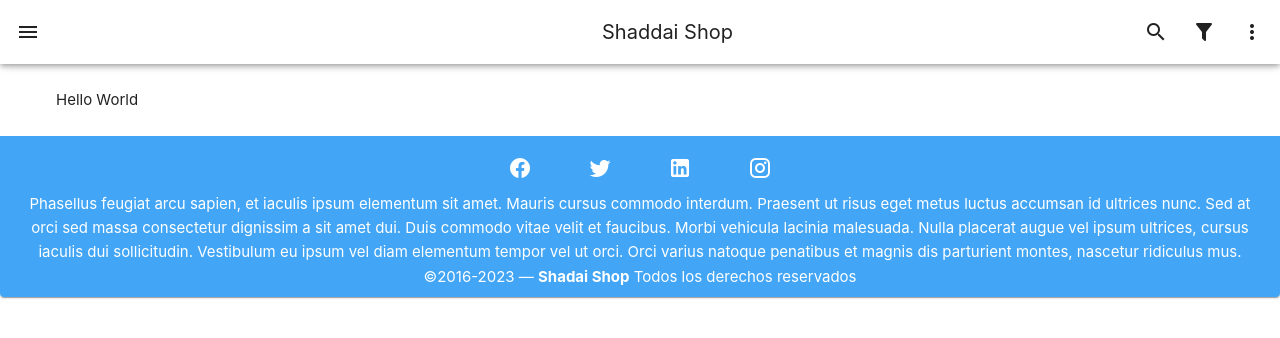
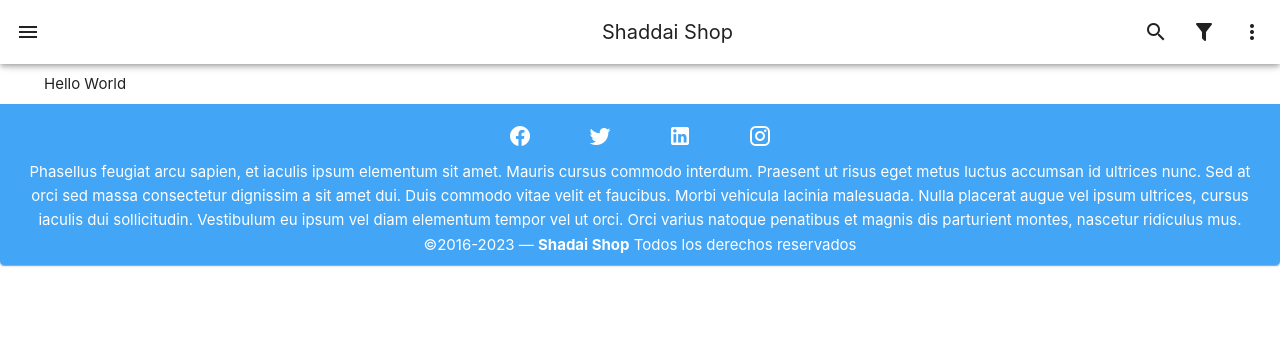
Before and after one commit to danielmen-mx/cupboard, a Vue app: page / in a window 1280 px wide. Shown: the top 338 px of the page. Built offline with nearby package versions, Linux system fonts and the light colour scheme.

Commit message:
#comment improve desing in layoput componenets

```diff
--- a/src/layouts/layout.vue
+++ b/src/layouts/layout.vue
@@ -6,8 +6,8 @@
         <Dialog />
         <Snackbar />
         <!-- <Background /> -->
-        <div class="pa-2" style="min-height: auto">
-          <v-container>
+        <div class="pa-1" style="min-height: auto">
+          <v-container class="pa-1">
             <router-view/>
           </v-container>
         </div>
```
